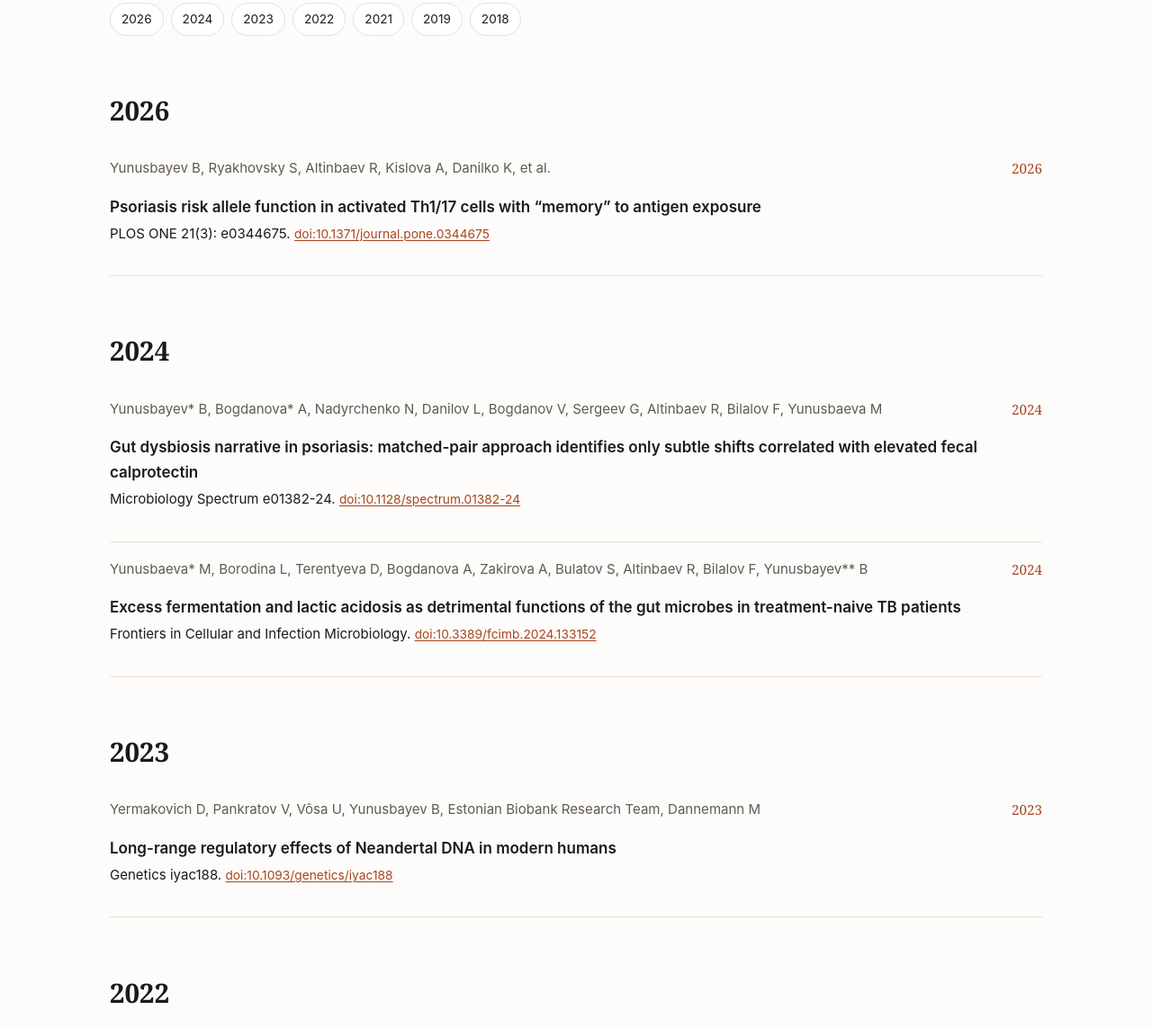
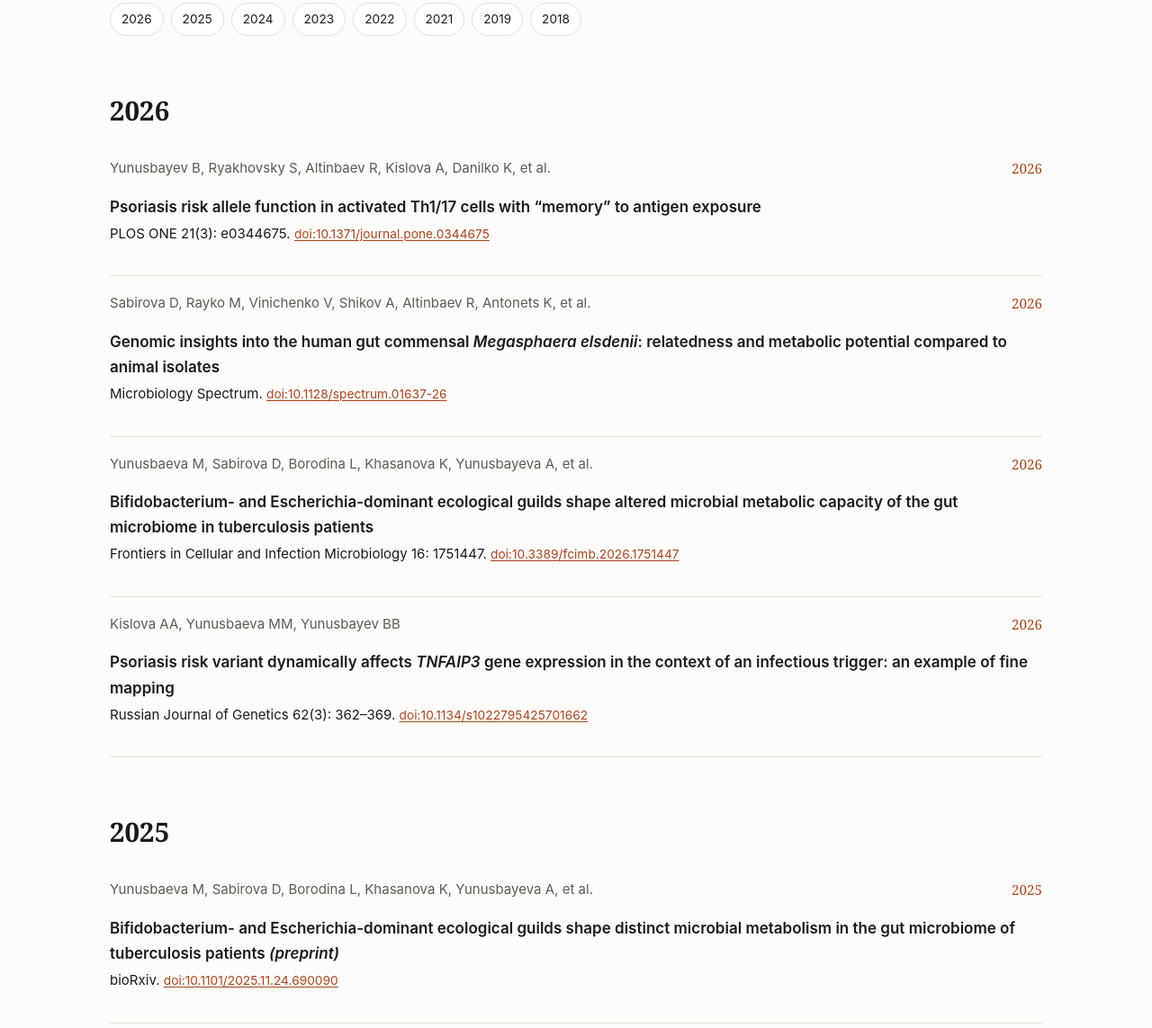
Before and after one commit to yunusbb/evobiomed-site, a plain HTML site: page publications.html in a window 1280 px wide. Shown: the part 289-1432 px from the top of the page at 90% size. Drawn offline with Linux system fonts and the light colour scheme.

Commit message:
Add 5 missing publications (2021-2026) from Google Scholar with DOIs

```diff
--- a/publications.html
+++ b/publications.html
@@ -22,7 +22,7 @@
   "url":"https://evobiomed.org/publications.html",
   "mainEntity":{
     "@type":"ItemList",
-    "numberOfItems":12,
+    "numberOfItems":17,
     "itemListElement":[
       {"@type":"ListItem","position":1,"item":{"@type":"ScholarlyArticle","name":"Psoriasis risk allele function in activated Th1/17 cells with “memory” to antigen exposure","datePublished":"2026","isPartOf":{"@type":"Periodical","name":"PLOS ONE"},"identifier":{"@type":"PropertyValue","propertyID":"DOI","value":"10.1371/journal.pone.0344675"},"url":"https://doi.org/10.1371/journal.pone.0344675"}},
       {"@type":"ListItem","position":2,"item":{"@type":"ScholarlyArticle","name":"Gut dysbiosis narrative in psoriasis: matched-pair approach identifies only subtle shifts correlated with elevated fecal calprotectin","datePublished":"2024","isPartOf":{"@type":"Periodical","name":"Microbiology Spectrum"},"identifier":{"@type":"PropertyValue","propertyID":"DOI","value":"10.1128/spectrum.01382-24"},"url":"https://doi.org/10.1128/spectrum.01382-24"}},
@@ -35,7 +35,12 @@
       {"@type":"ListItem","position":9,"item":{"@type":"ScholarlyArticle","name":"Reconstructing recent population history while mapping rare variants using haplotypes","datePublished":"2019","isPartOf":{"@type":"Periodical","name":"Scientific Reports"},"identifier":{"@type":"PropertyValue","propertyID":"DOI","value":"10.1038/s41598-019-42385-6"},"url":"https://doi.org/10.1038/s41598-019-42385-6"}},
       {"@type":"ListItem","position":10,"item":{"@type":"ScholarlyArticle","name":"Y-chromosomal connection between Hungarians and geographically distant populations of the Ural Mountain region and West Siberia","datePublished":"2019","isPartOf":{"@type":"Periodical","name":"Scientific Reports"},"identifier":{"@type":"PropertyValue","propertyID":"DOI","value":"10.1038/s41598-019-44272-6"},"url":"https://doi.org/10.1038/s41598-019-44272-6"}},
       {"@type":"ListItem","position":11,"item":{"@type":"ScholarlyArticle","name":"Psoriasis patients demonstrate HLA-Cw*06:02 allele dosage-dependent T cell proliferation when treated with hair follicle-derived keratin 17 protein","datePublished":"2018","isPartOf":{"@type":"Periodical","name":"Scientific Reports"},"identifier":{"@type":"PropertyValue","propertyID":"DOI","value":"10.1038/s41598-018-24491-z"},"url":"https://doi.org/10.1038/s41598-018-24491-z"}},
-      {"@type":"ListItem","position":12,"item":{"@type":"ScholarlyArticle","name":"Genes reveal traces of common recent demographic history for most of the Uralic-speaking populations","datePublished":"2018","isPartOf":{"@type":"Periodical","name":"Genome Biology"},"identifier":{"@type":"PropertyValue","propertyID":"DOI","value":"10.1186/s13059-018-1522-1"},"url":"https://doi.org/10.1186/s13059-018-1522-1"}}
+      {"@type":"ListItem","position":12,"item":{"@type":"ScholarlyArticle","name":"Genes reveal traces of common recent demographic history for most of the Uralic-speaking populations","datePublished":"2018","isPartOf":{"@type":"Periodical","name":"Genome Biology"},"identifier":{"@type":"PropertyValue","propertyID":"DOI","value":"10.1186/s13059-018-1522-1"},"url":"https://doi.org/10.1186/s13059-018-1522-1"}},
+      {"@type":"ListItem","position":13,"item":{"@type":"ScholarlyArticle","name":"Genomic insights into the human gut commensal Megasphaera elsdenii: relatedness and metabolic potential compared to animal isolates","datePublished":"2026","isPartOf":{"@type":"Periodical","name":"Microbiology Spectrum"},"identifier":{"@type":"PropertyValue","propertyID":"DOI","value":"10.1128/spectrum.01637-26"},"url":"https://doi.org/10.1128/spectrum.01637-26"}},
+      {"@type":"ListItem","position":14,"item":{"@type":"ScholarlyArticle","name":"Bifidobacterium- and Escherichia-dominant ecological guilds shape altered microbial metabolic capacity of the gut microbiome in tuberculosis patients","datePublished":"2026","isPartOf":{"@type":"Periodical","name":"Frontiers in Cellular and Infection Microbiology"},"identifier":{"@type":"PropertyValue","propertyID":"DOI","value":"10.3389/fcimb.2026.1751447"},"url":"https://doi.org/10.3389/fcimb.2026.1751447"}},
+      {"@type":"ListItem","position":15,"item":{"@type":"ScholarlyArticle","name":"Psoriasis risk variant dynamically affects TNFAIP3 gene expression in the context of an infectious trigger: an example of fine mapping","datePublished":"2026","isPartOf":{"@type":"Periodical","name":"Russian Journal of Genetics"},"identifier":{"@type":"PropertyValue","propertyID":"DOI","value":"10.1134/s1022795425701662"},"url":"https://doi.org/10.1134/s1022795425701662"}},
+      {"@type":"ListItem","position":16,"item":{"@type":"ScholarlyArticle","name":"Bifidobacterium- and Escherichia-dominant ecological guilds shape distinct microbial metabolism in the gut microbiome of tuberculosis patients","datePublished":"2025","isPartOf":{"@type":"Periodical","name":"bioRxiv"},"identifier":{"@type":"PropertyValue","propertyID":"DOI","value":"10.1101/2025.11.24.690090"},"url":"https://doi.org/10.1101/2025.11.24.690090"}},
+      {"@type":"ListItem","position":17,"item":{"@type":"ScholarlyArticle","name":"Influence of long-term antibiotic therapy on gut microbiome composition and metabolic profile in pulmonary tuberculosis","datePublished":"2023","isPartOf":{"@type":"Periodical","name":"Russian Journal of Infection and Immunity"},"identifier":{"@type":"PropertyValue","propertyID":"DOI","value":"10.15789/2220-7619-iol-16867"},"url":"https://doi.org/10.15789/2220-7619-iol-16867"}}
     ]
   }
 }
@@ -69,7 +74,7 @@
     <p class="lede">Selected output of the group, newest first. <strong>*</strong> equal contribution, <strong>**</strong> corresponding author. A complete, automatically updated list is on <a href="https://scholar.google.com/citations?user=bPSczQ8AAAAJ">Google Scholar</a>.</p>
 
     <div class="filters">
-      <a href="#p2026">2026</a><a href="#p2024">2024</a><a href="#p2023">2023</a><a href="#p2022">2022</a><a href="#p2021">2021</a><a href="#p2019">2019</a><a href="#p2018">2018</a>
+      <a href="#p2026">2026</a><a href="#p2025">2025</a><a href="#p2024">2024</a><a href="#p2023">2023</a><a href="#p2022">2022</a><a href="#p2021">2021</a><a href="#p2019">2019</a><a href="#p2018">2018</a>
     </div>
 
     <h2 id="p2026">2026</h2>
@@ -79,6 +84,34 @@
         <p class="authors">Yunusbayev B, Ryakhovsky S, Altinbaev R, Kislova A, Danilko K, et al.</p>
         <span class="title">Psoriasis risk allele function in activated Th1/17 cells with “memory” to antigen exposure</span>
         <p class="venue">PLOS ONE 21(3): e0344675. <a class="doi" href="https://doi.org/10.1371/journal.pone.0344675">doi:10.1371/journal.pone.0344675</a></p>
+      </li>
+      <li class="pub">
+        <span class="year">2026</span>
+        <p class="authors">Sabirova D, Rayko M, Vinichenko V, Shikov A, Altinbaev R, Antonets K, et al.</p>
+        <span class="title">Genomic insights into the human gut commensal <em>Megasphaera elsdenii</em>: relatedness and metabolic potential compared to animal isolates</span>
+        <p class="venue">Microbiology Spectrum. <a class="doi" href="https://doi.org/10.1128/spectrum.01637-26">doi:10.1128/spectrum.01637-26</a></p>
+      </li>
+      <li class="pub">
+        <span class="year">2026</span>
+        <p class="authors">Yunusbaeva M, Sabirova D, Borodina L, Khasanova K, Yunusbayeva A, et al.</p>
+        <span class="title">Bifidobacterium- and Escherichia-dominant ecological guilds shape altered microbial metabolic capacity of the gut microbiome in tuberculosis patients</span>
+        <p class="venue">Frontiers in Cellular and Infection Microbiology 16: 1751447. <a class="doi" href="https://doi.org/10.3389/fcimb.2026.1751447">doi:10.3389/fcimb.2026.1751447</a></p>
+      </li>
+      <li class="pub">
+        <span class="year">2026</span>
+        <p class="authors">Kislova AA, Yunusbaeva MM, Yunusbayev BB</p>
+        <span class="title">Psoriasis risk variant dynamically affects <em>TNFAIP3</em> gene expression in the context of an infectious trigger: an example of fine mapping</span>
+        <p class="venue">Russian Journal of Genetics 62(3): 362–369. <a class="doi" href="https://doi.org/10.1134/s1022795425701662">doi:10.1134/s1022795425701662</a></p>
+      </li>
+    </ul>
+
+    <h2 id="p2025">2025</h2>
+    <ul class="pubs">
+      <li class="pub">
+        <span class="year">2025</span>
+        <p class="authors">Yunusbaeva M, Sabirova D, Borodina L, Khasanova K, Yunusbayeva A, et al.</p>
+        <span class="title">Bifidobacterium- and Escherichia-dominant ecological guilds shape distinct microbial metabolism in the gut microbiome of tuberculosis patients <em>(preprint)</em></span>
+        <p class="venue">bioRxiv. <a class="doi" href="https://doi.org/10.1101/2025.11.24.690090">doi:10.1101/2025.11.24.690090</a></p>
       </li>
     </ul>
 
@@ -105,6 +138,12 @@
         <p class="authors">Yermakovich D, Pankratov V, Võsa U, Yunusbayev B, Estonian Biobank Research Team, Dannemann M</p>
         <span class="title">Long-range regulatory effects of Neandertal DNA in modern humans</span>
         <p class="venue">Genetics iyac188. <a class="doi" href="https://doi.org/10.1093/genetics/iyac188">doi:10.1093/genetics/iyac188</a></p>
+      </li>
+      <li class="pub">
+        <span class="year">2023</span>
+        <p class="authors">Yunusbaeva MM, Terentyeva DR, Borodina LY, Zakirova AM, Bulatov SE, et al.</p>
+        <span class="title">Influence of long-term antibiotic therapy on gut microbiome composition and metabolic profile in pulmonary tuberculosis</span>
+        <p class="venue">Russian Journal of Infection and Immunity 13(6): 1079–1088. <a class="doi" href="https://doi.org/10.15789/2220-7619-iol-16867">doi:10.15789/2220-7619-iol-16867</a></p>
       </li>
     </ul>
 
```
